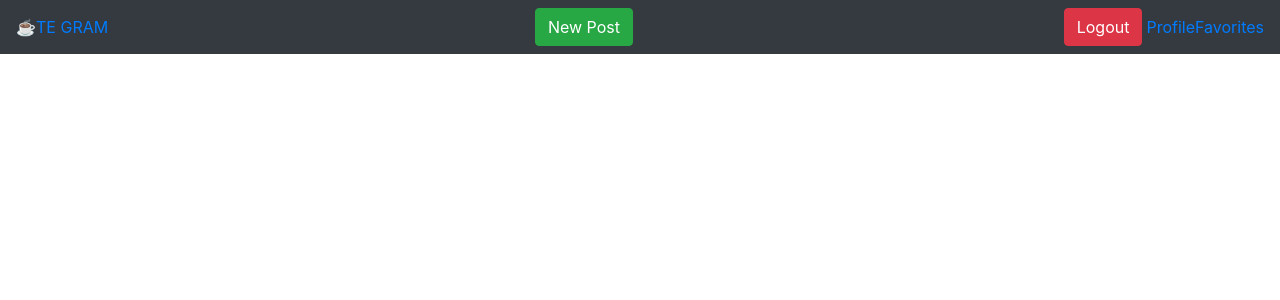
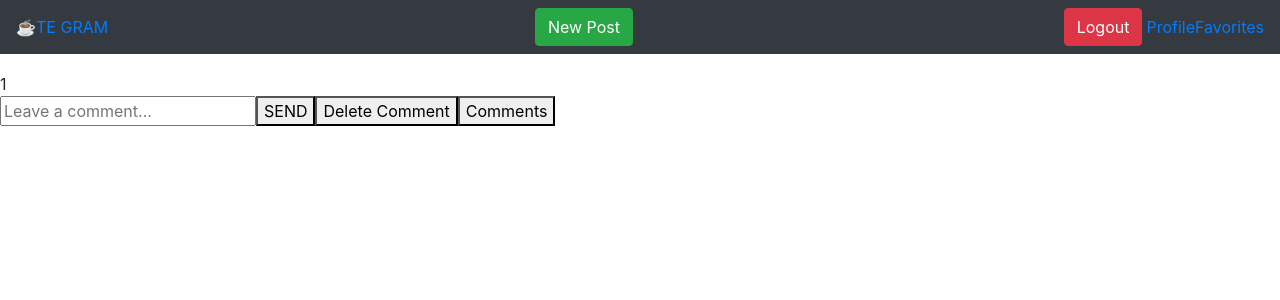
Before and after one commit to elikaclark/TE-Gram, a Vue app in the folder vue/: page /1/comments in a window 1280 px wide. Shown: the top 300 px of the page. Built offline with nearby package versions, Linux system fonts and the light colour scheme; sample sign-in values are in the browser's storage.

Commit message:
edit commentsByPhoto on the backend, need to make front end work

```diff
--- a/vue/src/router/index.js
+++ b/vue/src/router/index.js
@@ -12,6 +12,7 @@ import Upload from '../views/Upload.vue'
 import Test from '../views/Test.vue'
 import Favorites from '../views/Favorite.vue'
 import UserProfile from '../views/UserProfile.vue'
+import Comment from '../views/Comment.vue'
 
 Vue.use(Router)
 
@@ -93,6 +94,22 @@ const router = new Router({
       }
     },
     {
+      path: '/comments',
+      name: 'comments',
+      component: Comment,
+      meta: {
+        requiresAuth: true
+      }
+    },
+    {
+      path: '/:id/comments',
+      name: 'commentByPhoto',
+      component: Comment,
+      meta: {
+        requiresAuth: true
+      }
+    },
+    {
       path: '/favorites',
       name: 'favorites',
       component: Favorites,
--- a/vue/src/views/Comment.vue
+++ b/vue/src/views/Comment.vue
@@ -1,6 +1,7 @@
 <template>
   <div id="app">
     {{upload_src}}
+    {{photo_id}}
     <div class="container">
 
 
@@ -21,20 +22,20 @@
                     @keyup.enter="submitComment" name id1 />
       <button @click="saveUpload()">SEND</button>
       <button @click="deleteComment()">Delete Comment</button>
-
+      <button @click="showCommentsByPhoto()">Comments</button>
     </form>
   </div>
 </template>
 
 <script>
 
-
-
 export default {
   name: "comment",
   data() {
     return {
-      text: ""
+      text: "",
+      photo_id: -1,
+      allCommentsOnPhoto: []
     };
   },
   methods: {
@@ -63,8 +64,33 @@ export default {
            method: "delete"
 
        })
+    },
+      commentsByPhoto(){
+
+      fetch("http://localhost:8080/" + this.$router.params.id + "/comments",{
+      method: "GET"
+      }).then(response => response.json())
+      .then(json =>{
+        this.allCommentsOnPhoto = json;
+      }).catch(err =>{
+        console.log(err);
+      });
+
+    },
+
+    showCommentsByPhoto() {
+      fetch("http://localhost:8080/3/comments/", {
+        method:"get"
+      })
     }
   },
+  created() {
+    this.photo_id=this.$route.params.id;
+
+  // go to the server endpoint and get all the comments.
+  // and store those comments somewhere
+
+  }
 };
 </script>
 
--- a/vue/src/views/Home.vue
+++ b/vue/src/views/Home.vue
@@ -12,7 +12,7 @@
             data-target="#picModal"
           />
           <button type="button" class="btn btn-danger">Likes: {{photo.likes}}</button>
-          <button type="button" class="btn btn-primary">Comments</button>
+          <button type="button" class="btn btn-primary" v-on:click="showCommentsByPhoto(photo.photo_id)">Comments</button>
           <button
           v-if="!inFavorites(photo.photo_id)" type="button" class="btn btn-info" @click.prevent="addToFavorite(photo.photo_id)">
             Favorite
@@ -99,6 +99,11 @@ export default {
       }).catch(err =>{
         console.log(err);
       })
+    },
+      showCommentsByPhoto(photoId) {
+    this.$router.push({ name: 'commentByPhoto',
+     params: { id: photoId } });
+
     }
   },
   mounted: function () {
```
Also changed, not shown: 1 other file (tests, documents, lock files or other folders).
